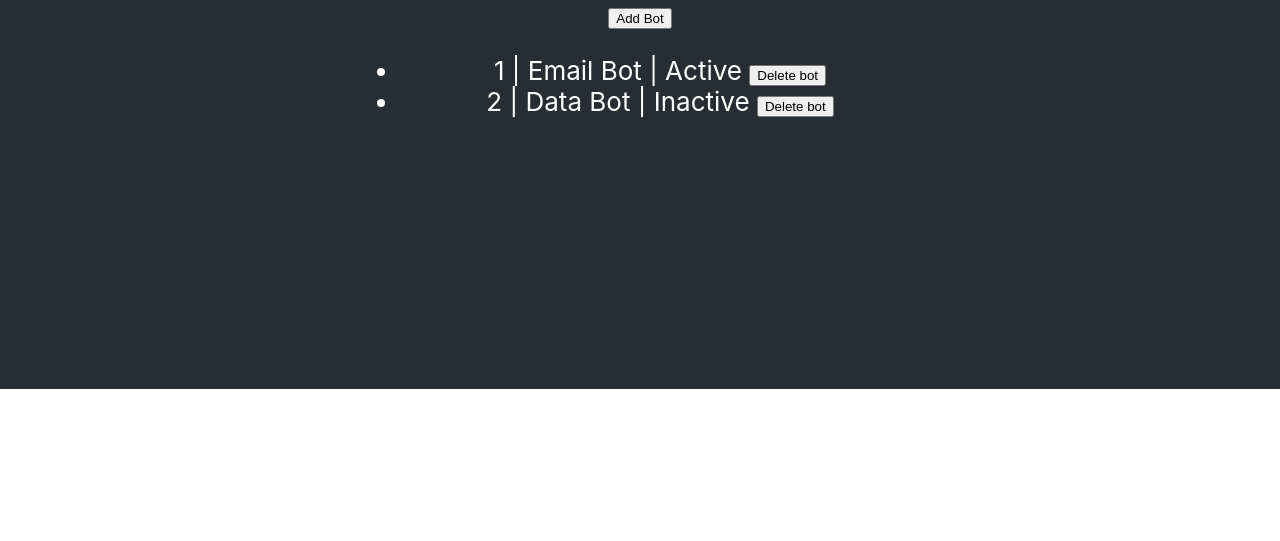
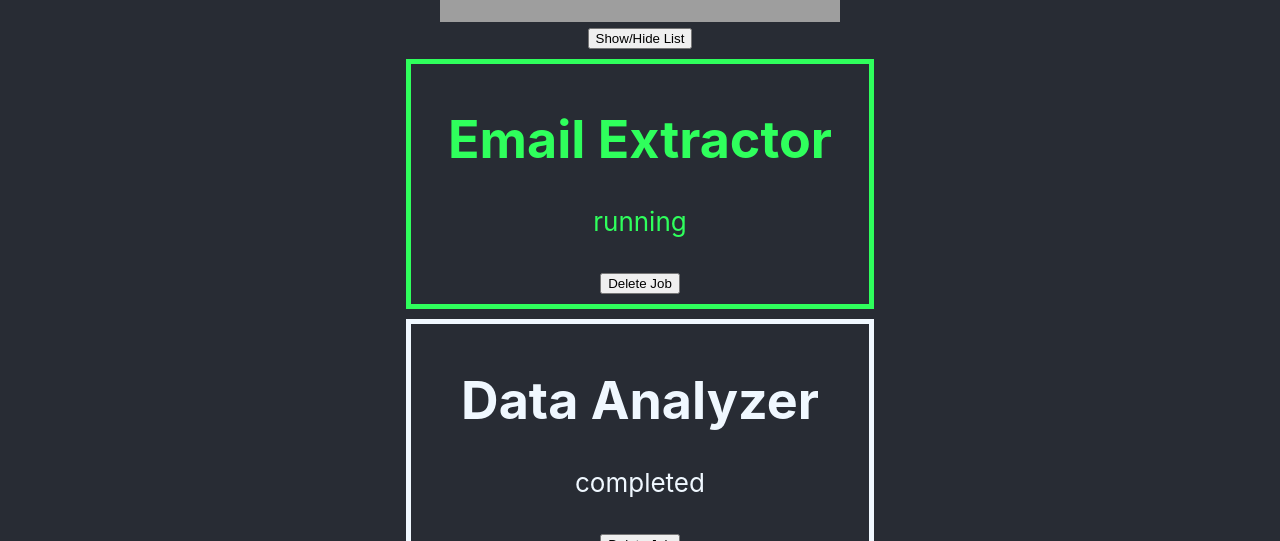
Before and after one commit to Ifath-Chowdhury/React-Coding-Activities, a React (Create React App) app in the folder jsx-variables-and-objects/: page / in a window 1280 px wide. Shown: the part 411-952 px from the top of the page. Before the commit the page ends 800 px from the top, so only its background shows below. Built offline with nearby package versions, Linux system fonts and the light colour scheme; grey boxes are pictures that could not be loaded.

Commit message:
Modified modular job board with props to add delete job functionality

```diff
--- a/jsx-variables-and-objects/src/App.js
+++ b/jsx-variables-and-objects/src/App.js
@@ -3,10 +3,10 @@ import './App.css';
 import Header from './jobBoardHeader';
 import Footer from './jobBoardFooter';
 import JobList from './jobBoardJobList';
-import DynamicBotManager from './dynamicBotListManager';
+//import DynamicBotManager from './dynamicBotListManager';
 
 function App() {
-  /*const [showJobList, setShowJobList] = useState(true);
+  const [showJobList, setShowJobList] = useState(true);
 
   const showOrHideList = () => {
     if (showJobList == true) {
@@ -16,16 +16,11 @@ function App() {
     }
   };
 
-  const [jobs, setJobs] = useState([{ id: 1, name: 'Email Extractor', status: 'running' },
-    { id: 2, name: 'Data Analyzer', status: 'completed' },
-    { id: 3, name: 'Report Generator', status: 'running' }]);
-
-
-  /*const jobs = [
+  const [jobs, setJobs] = useState([
     { id: 1, name: 'Email Extractor', status: 'running' },
     { id: 2, name: 'Data Analyzer', status: 'completed' },
     { id: 3, name: 'Report Generator', status: 'running' }
-  ];
+  ]);
 
   let id = 3;
 
@@ -33,25 +28,30 @@ function App() {
     setJobs([...jobs, {id: id++, name: "Code writer", status: "running"}]);
   };
 
+  const handleDeleteJob = (id) => {
+    // Implement delete functionality
+    setJobs(jobs.filter((job) => job.id != id));
+  };
+
   return (
     <div className="App">
       <header className="App-header">
         <Header />
         <button onClick={showOrHideList}>Show/Hide List</button>
-        {showJobList ? <JobList jobs = {jobs} /> : null}
+        {showJobList ? <JobList jobs = {jobs} onDeleteJob={handleDeleteJob} /> : null}
         <button onClick={addJob}>Add job</button>
         <Footer />
       </header>
     </div>
-  );*/
+  );
 
-  return (
+  /*return (
     <div className="App">
       <header className="App-header">
         <DynamicBotManager />
       </header>
     </div>
-  );
+  );*/
 }
 
 export default App;
--- a/jsx-variables-and-objects/src/jobBoardJobItem.js
+++ b/jsx-variables-and-objects/src/jobBoardJobItem.js
@@ -1,6 +1,6 @@
 import React from "react";
 
-const JobItem = ({ job }) => {
+const JobItem = ({ job, onDelete }) => {
     // Conditional rendering based on job status
 
     return (
@@ -8,6 +8,7 @@ const JobItem = ({ job }) => {
             {/* Display job information here */}
             <h1>{job.name}</h1>
             <p>{job.status}</p>
+            <button onClick={() => onDelete(job.id)}>Delete Job</button>
         </div>
     )
 };
--- a/jsx-variables-and-objects/src/jobBoardJobList.js
+++ b/jsx-variables-and-objects/src/jobBoardJobList.js
@@ -1,12 +1,12 @@
 import React from "react";
 import JobItem from "./jobBoardJobItem";
 
-const JobList = ({ jobs }) => {
+const JobList = ({ jobs, onDeleteJob }) => {
     return (
         <div className="job-list">
             {
             /* Map through jobs and render JobItem components */
-            jobs.map(job => <JobItem job={job} />)
+            jobs.map(job => <JobItem job={job} onDelete={onDeleteJob} />)
             }
         </div>
     )
```
